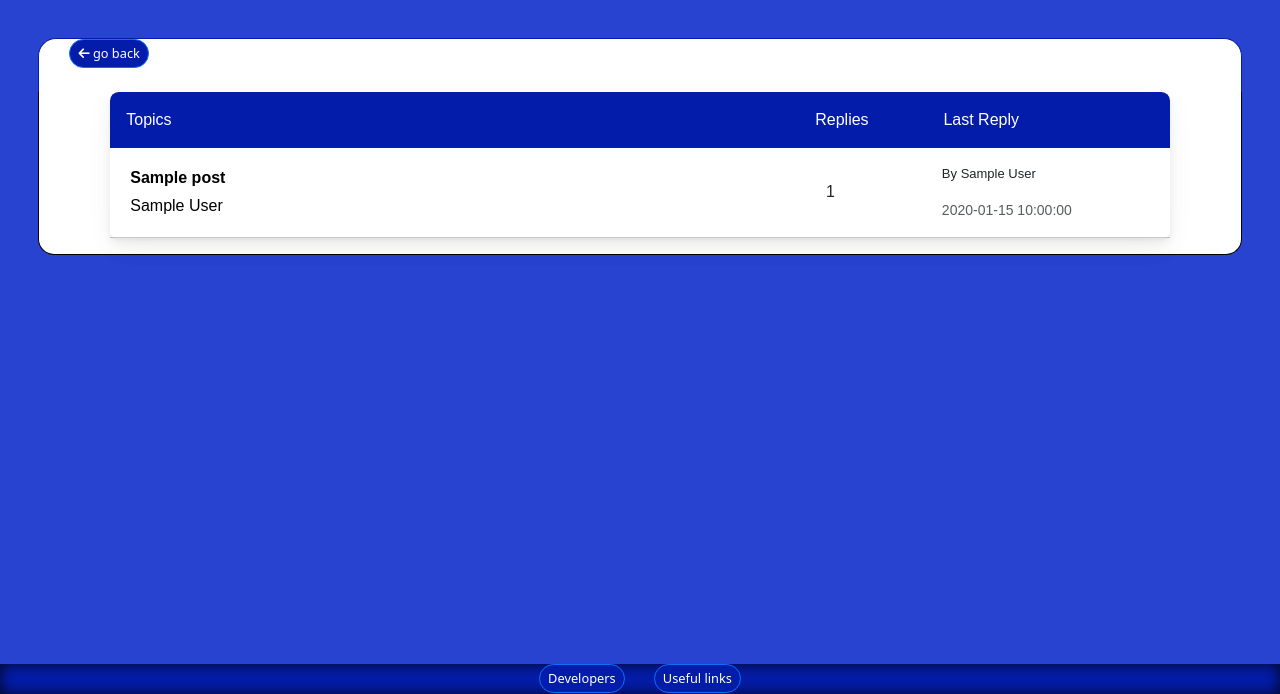
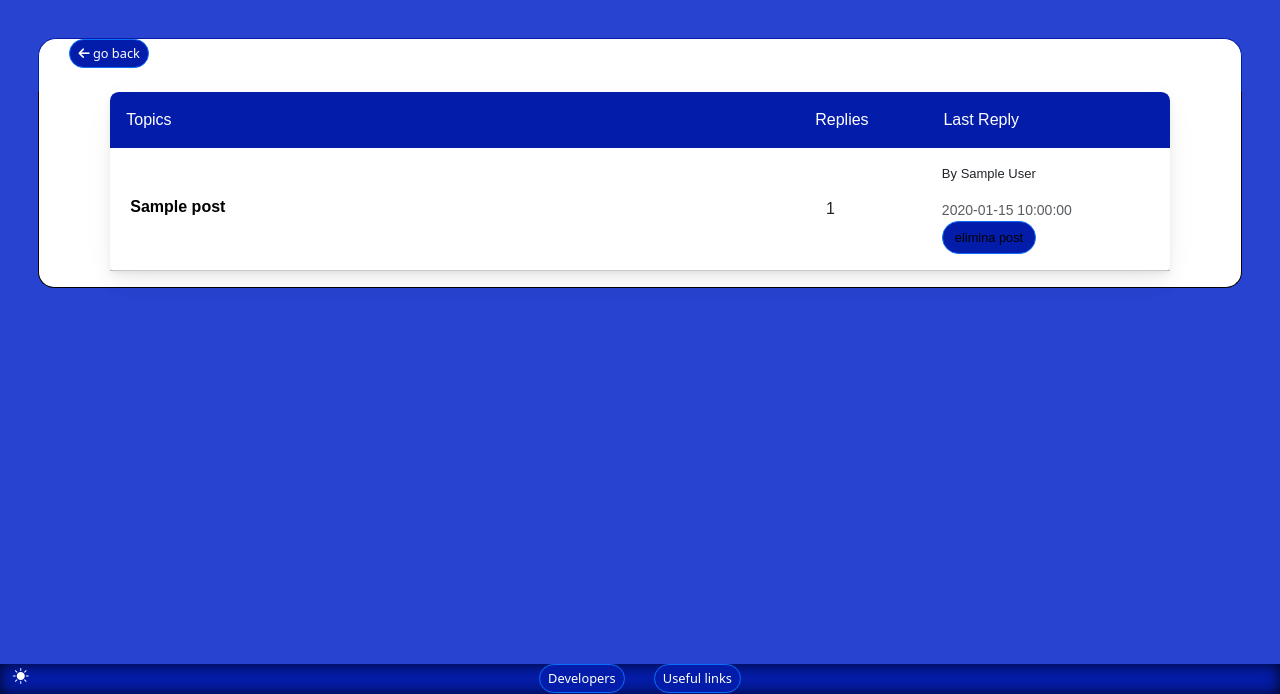
Before and after one commit to kappino/ParthenoAnswer, a Flask app: page /view_post/1 in a window 1280 px wide. Shown: the part 106-800 px from the top of the page. Run offline with Flask 2, Linux system fonts and the light colour scheme; a database or web service that is not in the repository returns one stand-in record (values such as "Sample title"); some libraries are stand-ins or nearby versions.

Commit message:
modified:   app.py 	new file:   static/script.js 	modified:   static/styles.css 	modified:   templates/base.html 	modified:   templates/link.html 	modified:   templates/posts.html

```diff
--- a/app.py
+++ b/app.py
@@ -237,6 +237,23 @@ def create_posts(subject):
         return "success"
     return render_template('create_posts.html')
 
+@app.route('/delete_post/<string:id>', methods=['GET'])
+def delete_post(id):
+    post = db_posts.find_one({'_id': ObjectId(id)})
+    if not post:
+        return "Post not found", 404
+
+
+
+    if post['authorId'] != session['_id'] and login_user['user_level'] == 0:
+        return "You do not have permission to delete this post", 403
+
+    db_posts.delete_one({'_id': ObjectId(id)})
+    db_users.update_one({'_id': ObjectId(post['authorId'])}, { "$inc": { "n_posts" : -1 } })
+
+    return render_template('create_posts.html')
+
+
 @app.route('/comments/<string:id>', methods=['GET','POST'])
 def comments(id):
     print("Id comments", id)
@@ -261,4 +278,4 @@ def link():
     return render_template('link.html')
 
 if __name__ == "__main__":
-    app.run(debug=True)
+    app.run(port= 8000, debug=True)
--- /dev/null
+++ b/static/script.js
@@ -0,0 +1,14 @@
+const toggle =  document.getElementById('toggleDark');
+const body = document.querySelector('body');
+
+toggle.addEventListener('click', function(){
+    this.classList.toggle('bi-moon');
+    if(this.classList.toggle('bi-brightness-high-fill')){
+        body.style.background = "rgb(40, 67, 208)";
+        body.style.color = 'black';
+        body.style.transition = '1s';
+    }else{
+        body.style.background = '#242526';
+        body.style.transition = '1s';
+    }
+})
--- a/static/styles.css
+++ b/static/styles.css
@@ -7,7 +7,14 @@
 body {
     background-color: rgb(40, 67, 208);
 }
+
 /* */
+#toggleDark{
+	color: white;
+	cursor: pointer;
+	position: absolute;
+	left: 1%;
+}
 #logo {
 	width: 300px;
 }
--- a/templates/base.html
+++ b/templates/base.html
@@ -9,6 +9,8 @@
     <script src="https://kit.fontawesome.com/7a0c032330.js" crossorigin="anonymous"></script>
     <link rel="stylesheet" href="{{ url_for('static', filename='styles.css') }}">
     <script src="{{ url_for('static', filename='jquery-3.6.0.min.js') }}"></script>
+    <script src="{{ url_for('static', filename='script.js') }}" defer></script>
+    <link rel="stylesheet" href="https://cdn.jsdelivr.net/npm/bootstrap-icons@1.10.3/font/bootstrap-icons.css">
     {% block head %}
     {% endblock %}
     <title>ParthenopeAnswer - Community degli Studenti</title>
@@ -43,7 +45,10 @@
     {% block body %}<!--commento di prova-->
     {% endblock %}
         </div> <!--content-->
+
+
     </div> <!--wrapper-->
-    <a href="{{ url_for('developers') }}"><div id="footer" action=ìì>  <input type="button" class="btn btn-sm btn-primary" value="Developers" action=ìì></a> &nbsp &nbsp &nbsp<a href="{{ url_for('link') }}"> <input type="button" class="btn btn-sm btn-primary" value="Useful links"></a> </div>
+            <div id="footer" action=ìì> <i class="bi bi-brightness-high-fill" id="toggleDark"></i> <a href="{{ url_for('developers') }}"><input type="button" class="btn btn-sm btn-primary" value="Developers" action=ìì></a> &nbsp &nbsp &nbsp<a href="{{ url_for('link') }}"> <input type="button" class="btn btn-sm btn-primary" value="Useful links"></a>
+    </div>
  </body>
  </html>
--- a/templates/link.html
+++ b/templates/link.html
@@ -37,7 +37,7 @@
    </div>
 
    <div class="contact">
-      <a href="https://www.instagram.com/uniparthenope/"><img id=logo1 src="{{ url_for('static', filename='logop.png') }}"/>
+      <a href="https://www.instagram.com/uniparthenope/"><img id=logo1 src="{{ url_for('static', filename='logop.png') }}"/></a>
       <h2 class="blue-text"><figcaption>Parthenope instagram!</figcaption></h2>
    </div>
 
--- a/templates/posts.html
+++ b/templates/posts.html
@@ -45,7 +45,7 @@
                   <span class="badge badge-pill-sm badge-success" style="color:black; background-color: greenyellow ; ">Esame Superato  <i class="fa-regular fa-circle-check"></i></span>
                   {%endif%}
                 </a>
-                <div class="  mt-1"><a href="{{ url_for('show_profile', id=post['authorId']) }}">{{post["author"] }}</a></div>
+                <div class="  mt-1"></div>
              </div>
              <div class="d-none d-md-block col-4">
                 <div class="row no-gutters align-items-center">
@@ -59,9 +59,12 @@
                        <div class="text-muted small text-truncate">{{reply.date}}</div>
                        {% endif%}
                        {% endfor %}
+
                     </div>
+                    <button type="button" class="btn btn-primary"><a  href="{{ url_for('delete_post',id = post['_id'])}}">elimina post</a></button>
                  </div>
-
+                 <div class="col-4">
+                 </div>
                 </div>
              </div>
           </div>
```
